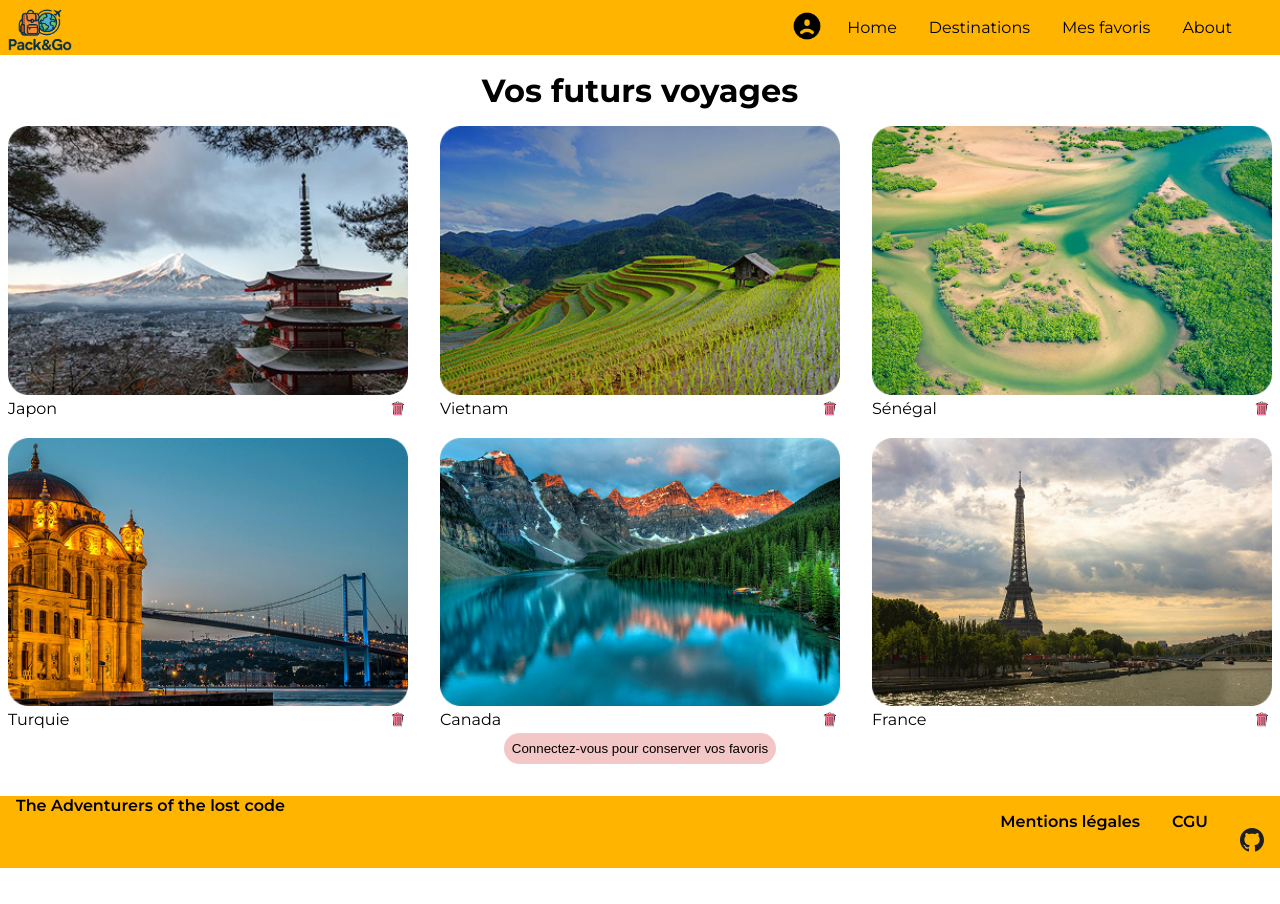
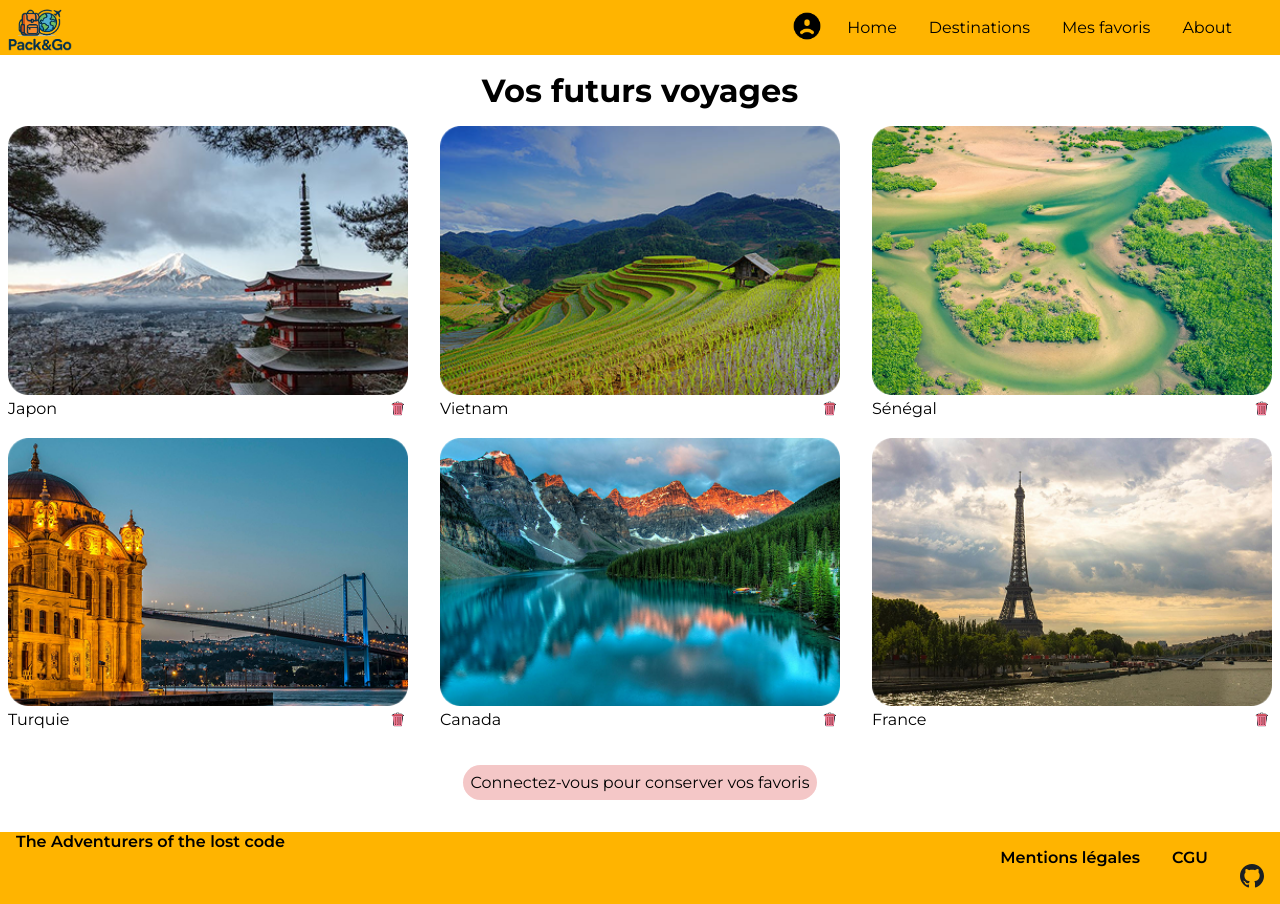
Before and after one commit to wildcodeschool-2025-03/JS-WestDevs-P2-PackAndGo, a React (Vite) app in the folder client/: page /saved in a window 1280 px wide. Before the commit the page ends 868 px from the top, so only its background shows below. Built offline with nearby package versions, Linux system fonts and the light colour scheme.

Commit message:
updated_saved_page_with_login_link_to_login_page

```diff
--- a/client/src/pages/Saved/Saved.css
+++ b/client/src/pages/Saved/Saved.css
@@ -38,11 +38,18 @@
 
   .connect-button {
     background-color: #f4c7c7;
-    justify-content: center;
-    margin: 16px 0 16px 54px;
+    text-decoration: none;
+    width: fit-content;
     border: none;
     border-radius: 23px;
     padding: 0.5rem;
+    cursor: pointer;
+    color: black;
+  }
+
+  .connect {
+    margin: 20px auto;
+    text-align: center;
   }
 }
 @media screen and (min-width: 768px) {
@@ -57,7 +64,7 @@
 
     .connect-button {
       display: block;
-      margin: 0 auto 32px auto;
+      margin: 32px auto 32px auto;
     }
   }
 }
--- a/client/src/pages/Saved/Saved.tsx
+++ b/client/src/pages/Saved/Saved.tsx
@@ -1,5 +1,6 @@
 import { useState } from "react";
 import "./Saved.css";
+import { Link } from "react-router";
 
 function Saved() {
   const [travels, setTravels] = useState([
@@ -43,9 +44,11 @@ function Saved() {
           </figure>
         ))}
       </div>
-      <button type="button" className="connect-button">
-        Connectez-vous pour conserver vos favoris
-      </button>
+      <div className="connect">
+        <Link to="/PageConnexion" className="connect-button">
+          Connectez-vous pour conserver vos favoris
+        </Link>
+      </div>
     </main>
   );
 }
```
